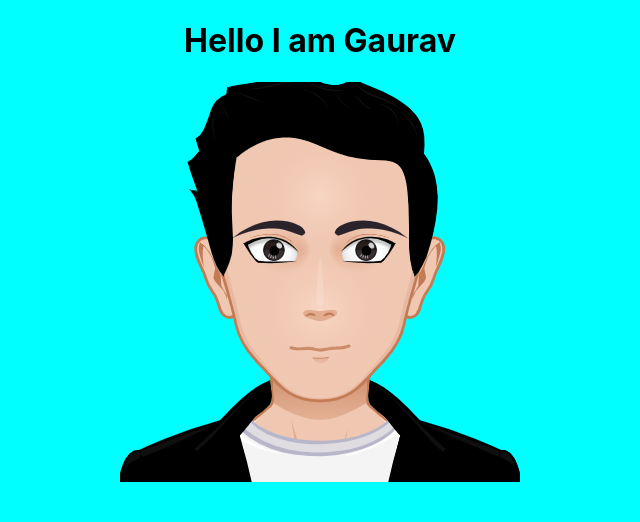
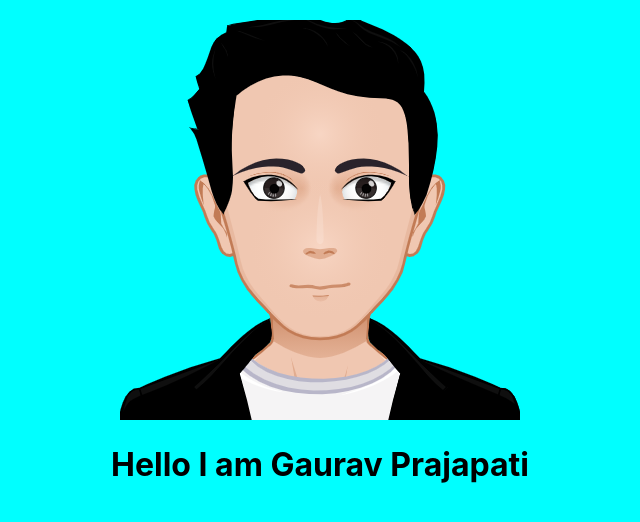
Before and after one commit to jamesprajapati/myfirst-react-app, a React (Create React App) app: page / in a window 1280 px wide. Shown: the top 522 px of the page, without its empty margins (320-960 px from the left). Built offline with nearby package versions, Linux system fonts and the light colour scheme.

Commit message:
app js changes

```diff
--- a/src/App.js
+++ b/src/App.js
@@ -4,8 +4,11 @@ import './App.css';
 function App() {
   return (
     <div className="App">
-     <h1>Hello I am Gaurav</h1>
-     <img src={Avatar} alt="Avtar" />
+           <h2>
+
+           </h2>
+          <img src={Avatar} alt="Avtar" className="center"/>
+          <h1>Hello I am Gaurav Prajapati</h1>
     </div>
   );
 }
```
